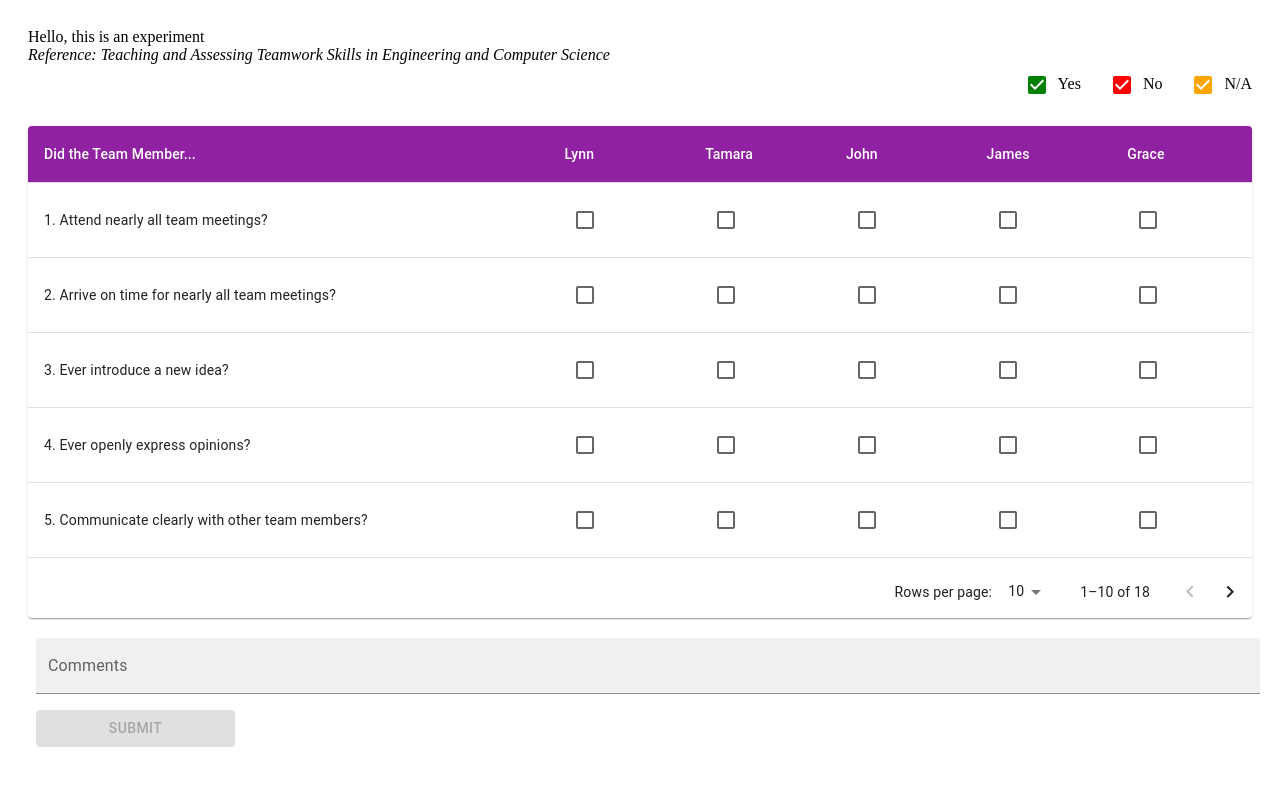
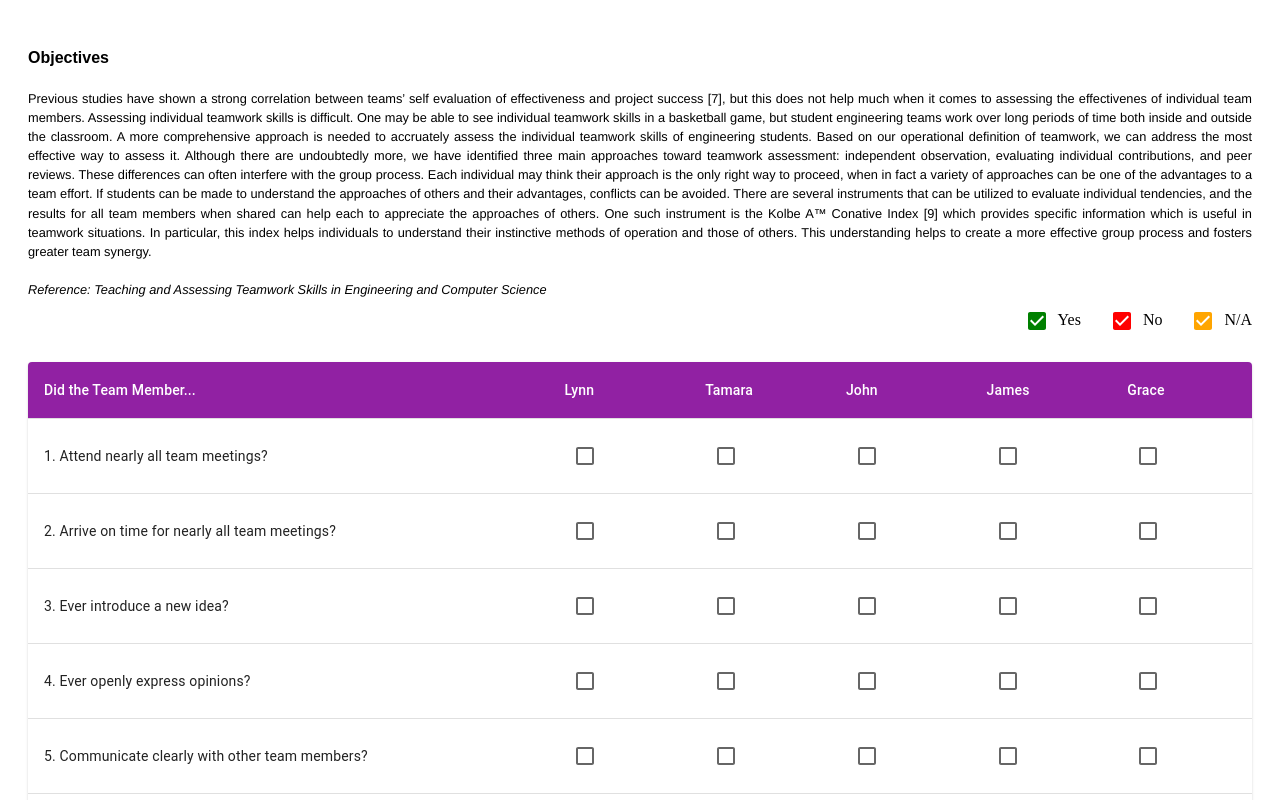
Before and after one commit to graasp/graasp-app-survey, a React (Create React App) app: page / in a window 1280 px wide. Shown: the top 800 px of the page. Built offline with nearby package versions, Linux system fonts and the light colour scheme.

Commit message:
modify description styling

```diff
--- a/src/Description.js
+++ b/src/Description.js
@@ -1,12 +1,40 @@
 const Description = () => {
   return (
     <div>
-      Hello, this is an experiment
-      <br />
-      <i>
-        Reference: Teaching and Assessing Teamwork Skills in Engineering and
-        Computer Science
-      </i>
+      <h4 style={{fontFamily:'sans-serif'}}>Objectives</h4>
+      <div className="description">
+        Previous studies have shown a strong correlation between teams’ self
+        evaluation of effectiveness and project success [7], but this does not
+        help much when it comes to assessing the effectivenes of individual team
+        members. Assessing individual teamwork skills is difficult. One may be
+        able to see individual teamwork skills in a basketball game, but student
+        engineering teams work over long periods of time both inside and outside
+        the classroom. A more comprehensive approach is needed to accruately
+        assess the individual teamwork skills of engineering students. Based on
+        our operational definition of teamwork, we can address the most
+        effective way to assess it. Although there are undoubtedly more, we have
+        identified three main approaches toward teamwork assessment: independent
+        observation, evaluating individual contributions, and peer reviews.
+        These differences can often interfere with the group process. Each
+        individual may think their approach is the only right way to proceed,
+        when in fact a variety of approaches can be one of the advantages to a
+        team effort. If students can be made to understand the approaches of
+        others and their advantages, conflicts can be avoided. There are several
+        instruments that can be utilized to evaluate individual tendencies, and
+        the results for all team members when shared can help each to appreciate
+        the approaches of others. One such instrument is the Kolbe A™ Conative
+        Index [9] which provides specific information which is useful in
+        teamwork situations. In particular, this index helps individuals to
+        understand their instinctive methods of operation and those of others.
+        This understanding helps to create a more effective group process and
+        fosters greater team synergy.
+        <br />
+        <br />
+        <i>
+          Reference: Teaching and Assessing Teamwork Skills in Engineering and
+          Computer Science
+        </i>
+      </div>
     </div>
   );
 };
```
